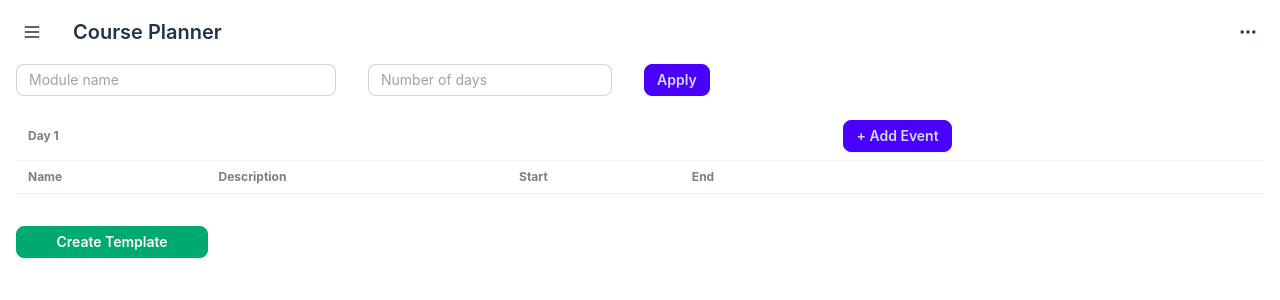
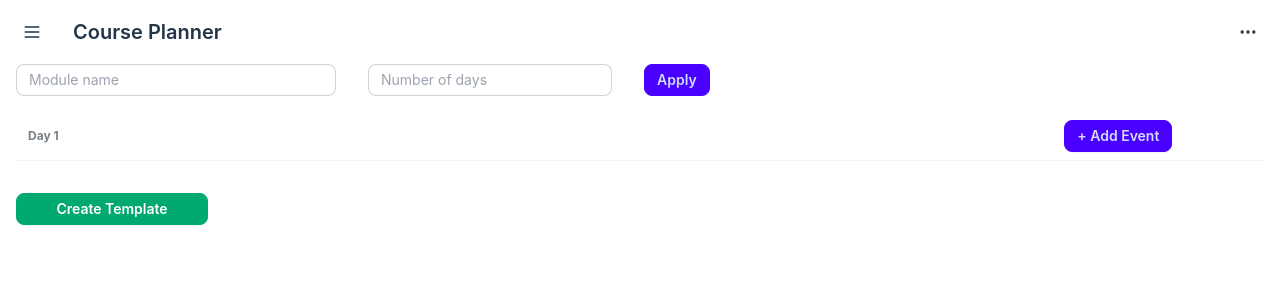
Before and after one commit to salt-community/PGP-CoursePlanner, a React (Vite) app in the folder Frontend/: page / in a window 1280 px wide. Shown: the top 300 px of the page. Built offline with nearby package versions, Linux system fonts and the light colour scheme.

Commit message:
Move add event button for days without events

```diff
--- a/Frontend/src/components/day/Day.tsx
+++ b/Frontend/src/components/day/Day.tsx
@@ -1,9 +1,9 @@
 import { useState } from 'react';
 import Event from '../event/Event'
-import { DayProps} from './Types'
+import { DayProps } from './Types'
 
 
-export default function Day({dayNumber}: DayProps) {
+export default function Day({ dayNumber }: DayProps) {
     const [numOfEvents, setNumOfEvents] = useState<number>(1);
     const [events, setEvents] = useState<number[]>([]);
 
@@ -13,7 +13,10 @@ export default function Day({dayNumber}: DayProps) {
     }
 
     return (
+        <>
             <table className="table table-sm">
+                {events.length > 0 ?
+                    <>
                         <thead>
                             <tr>
                                 <th>Day {dayNumber}</th>
@@ -22,6 +25,7 @@ export default function Day({dayNumber}: DayProps) {
                                 <th> </th>
                                 <th><button type="button" onClick={handleAddEvent} className="btn btn-sm btn-primary"> + Add Event</button></th>
                             </tr>
+
                             <tr>
                                 <th>Name</th>
                                 <th>Description</th>
@@ -30,8 +34,21 @@ export default function Day({dayNumber}: DayProps) {
                             </tr>
                         </thead>
                         <tbody>
-                {events.map((i) => <Event key={i}/>)}
+                            {events.map((i) => <Event key={i} />)}
                         </tbody>
+                    </>
+                    :
+                    <thead>
+                        <tr>
+                            <th>Day {dayNumber}</th>
+                            <th><div className="w-72"></div></th>
+                            <th><div className="w-64"></div></th>
+                            <th><button type="button" onClick={handleAddEvent} className="btn btn-sm btn-primary"> + Add Event</button></th>
+                        </tr>
+
+                    </thead>
+                }
             </table>
+        </>
     )
 }
```
Lines whose indentation alone changed are shown as unchanged.
